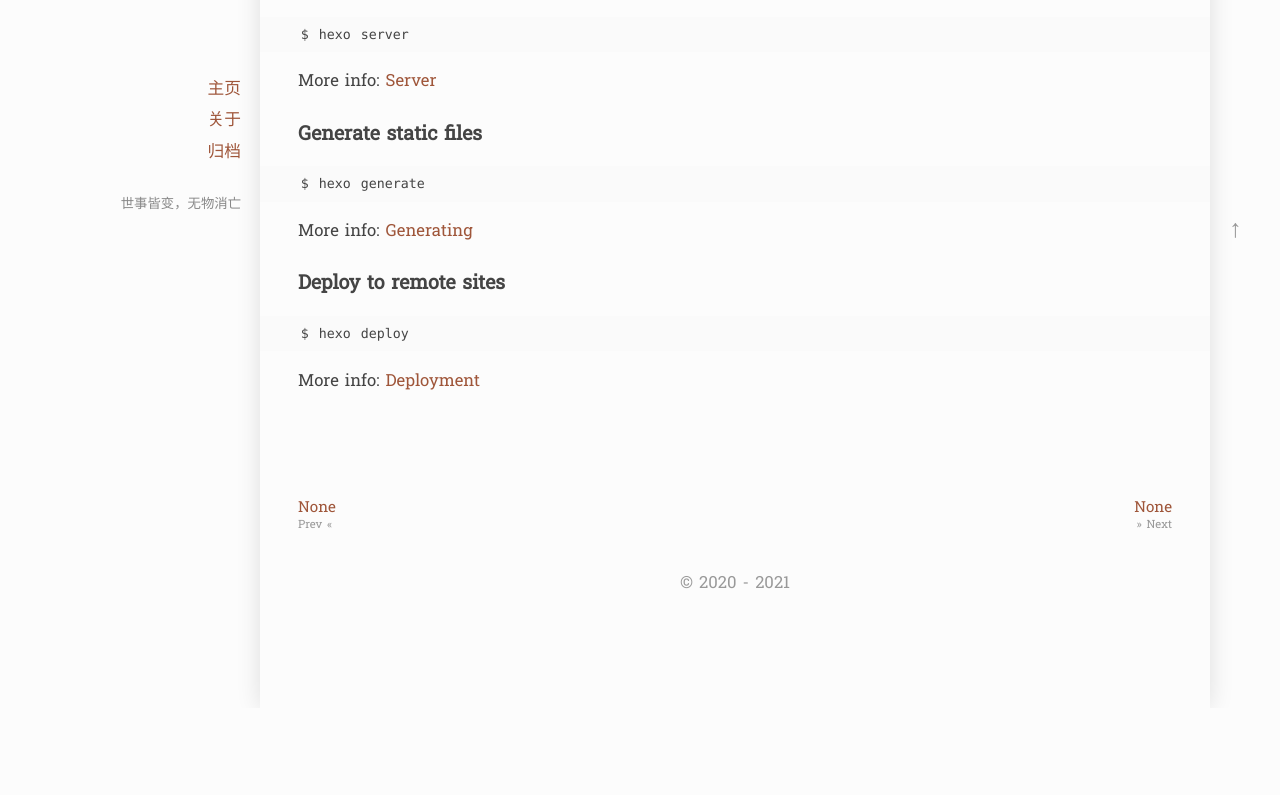
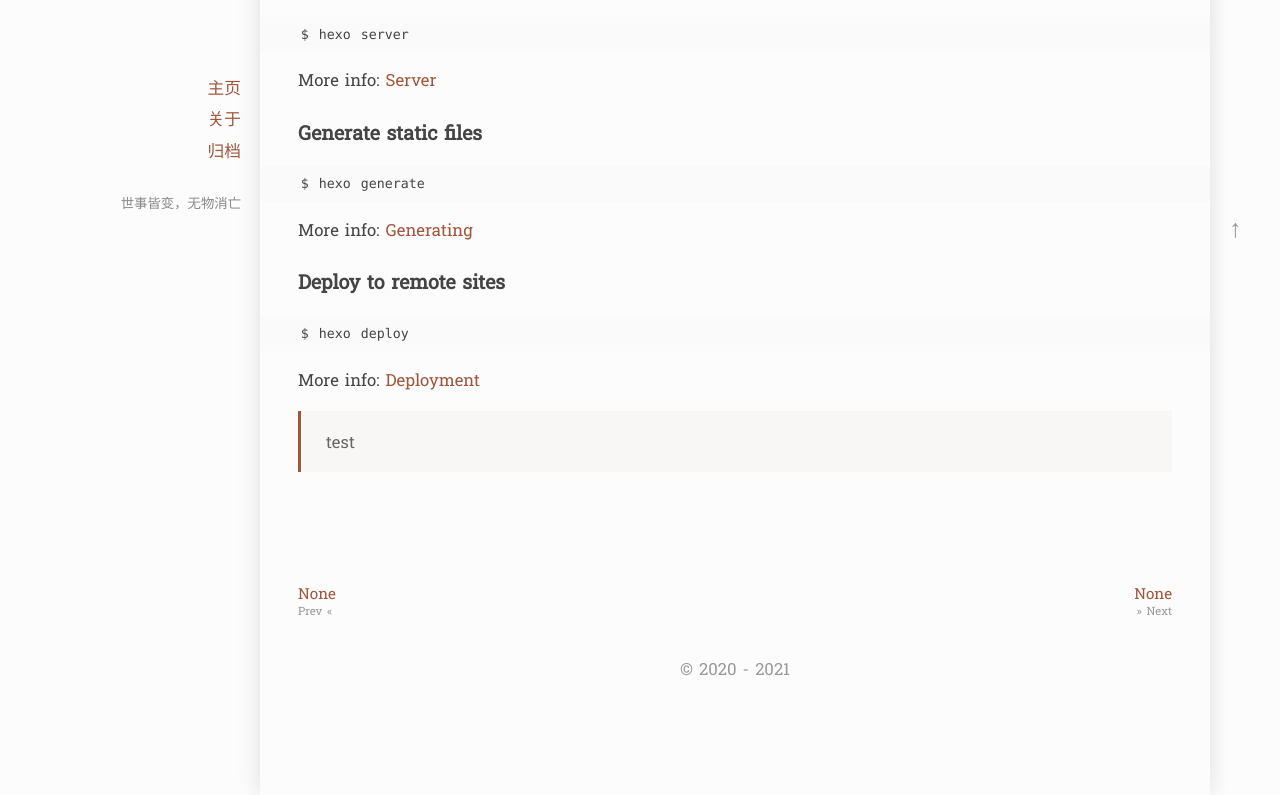
Before and after one commit to s1n1996/s1n1996.github.io, a plain HTML site: page 2021/12/06/hello-world/index.html in a window 1280 px wide. Shown: the part 519-1314 px from the top of the page. Before the commit the page ends 1227 px from the top, so only its background shows below. Drawn offline with Linux system fonts and the light colour scheme; some packages are replaced by stand-ins of ours; a script that the page names is missing; a small style sheet from the web is missing.

Commit message:
Site updated: 2021-12-06 22:16:52

```diff
--- a/2021/12/06/hello-world/index.html
+++ b/2021/12/06/hello-world/index.html
@@ -121,6 +121,9 @@
 <h3 id="Deploy-to-remote-sites"><a href="#Deploy-to-remote-sites" class="headerlink" title="Deploy to remote sites"></a>Deploy to remote sites</h3><pre><code class="bash">$ hexo deploy
 </code></pre>
 <p>More info: <a target="_blank" rel="noopener" href="https://hexo.io/docs/one-command-deployment.html">Deployment</a></p>
+<blockquote>
+<p>test</p>
+</blockquote>
 
 
         </div>
```
